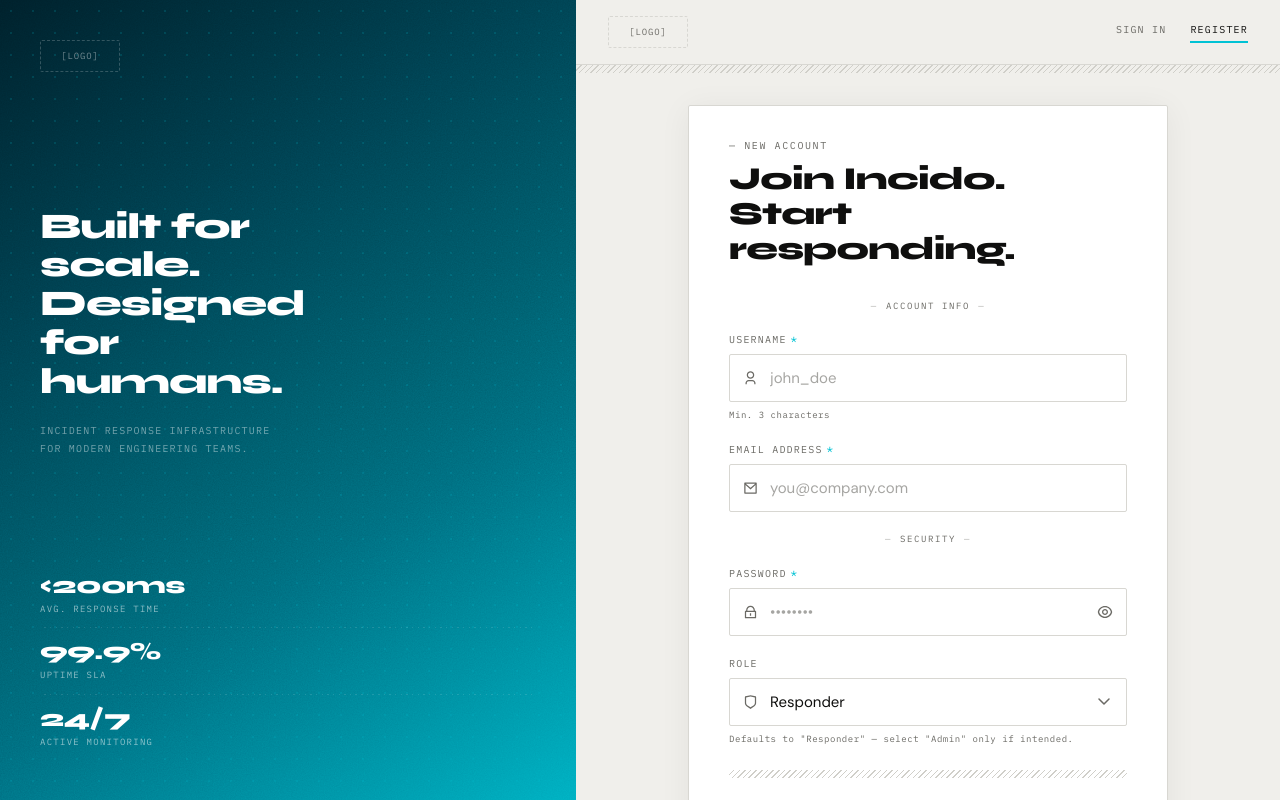
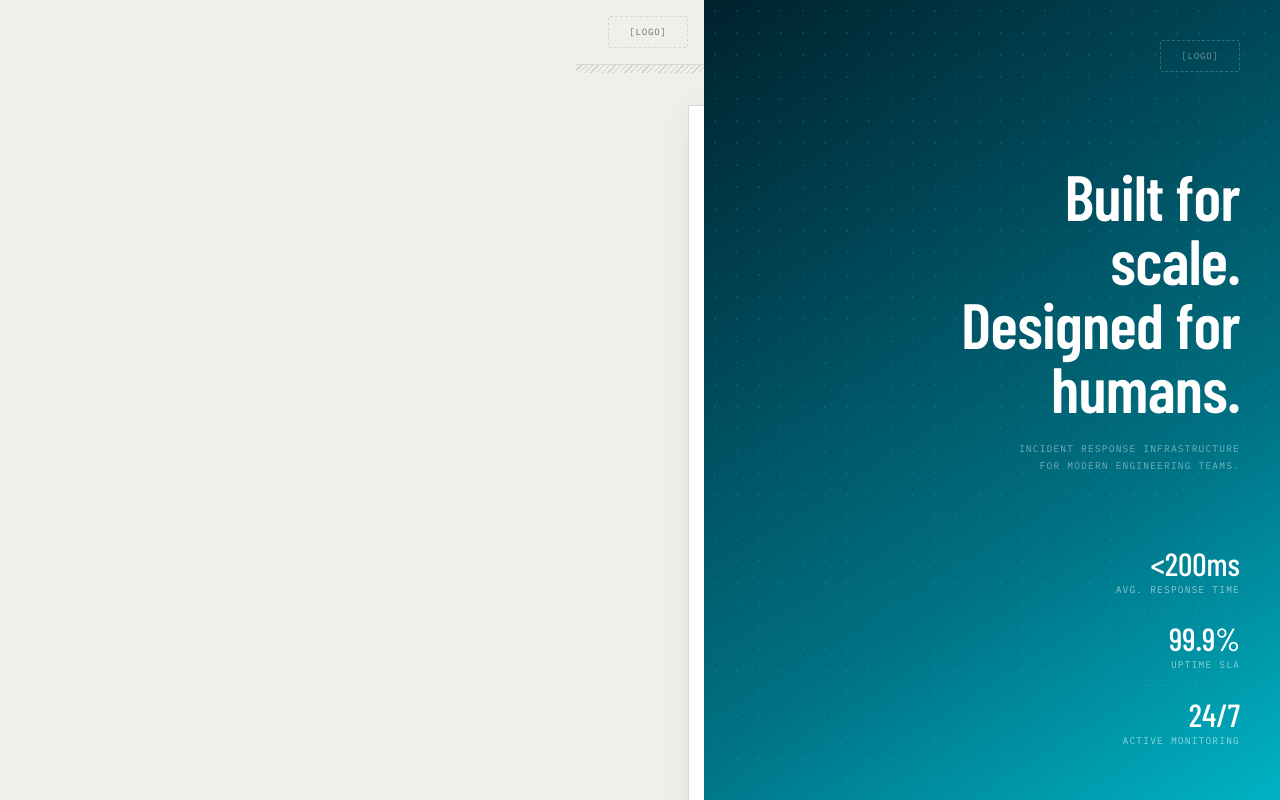
Before and after one commit to Rayala07/incido, a React (Vite) app in the folder frontend/: page /register in a window 1280 px wide. Built offline with nearby package versions, Linux system fonts and the light colour scheme.

Commit message:
update: Authentication UI

```diff
--- a/frontend/index.html
+++ b/frontend/index.html
@@ -9,7 +9,7 @@
     <link rel="preconnect" href="https://fonts.googleapis.com" />
     <link rel="preconnect" href="https://fonts.gstatic.com" crossorigin />
     <link
-      href="https://fonts.googleapis.com/css2?family=Syne:wght@400;500;600;700;800&family=IBM+Plex+Mono:wght@300;400;500&family=DM+Sans:ital,opsz,wght@0,9..40,300;0,9..40,400;0,9..40,500;0,9..40,600;1,9..40,400&display=swap"
+      href="https://fonts.googleapis.com/css2?family=Barlow+Condensed:wght@500;600;700&family=IBM+Plex+Mono:wght@400;500&family=DM+Sans:wght@400;500&display=swap"
       rel="stylesheet"
     />
   </head>
--- a/frontend/src/app/app.css
+++ b/frontend/src/app/app.css
@@ -8,7 +8,7 @@
   --color-accent:       #00C2D4;
   --color-accent-hover: #00A8B8;
 
-  --font-display: 'Syne', sans-serif;
+  --font-display: 'Barlow Condensed', sans-serif;
   --font-mono:    'IBM Plex Mono', monospace;
   --font-sans:    'DM Sans', sans-serif;
 }
--- a/frontend/src/auth/components/AuthLayout.jsx
+++ b/frontend/src/auth/components/AuthLayout.jsx
@@ -1,4 +1,4 @@
-import { Link, useLocation } from 'react-router-dom'
+import { Link, useLocation, Outlet } from 'react-router-dom'
 import { motion } from 'motion/react'
 import '../../app/app.css'
 
@@ -24,7 +24,7 @@
       <Link
         key={to}
         to={to}
-        className={`font-mono text-[10px] uppercase tracking-[0.12em] pb-1 border-b-2 transition-colors duration-200 ${
+        className={`font-mono font-medium text-[0.7rem] uppercase tracking-[0.12em] pb-1 border-b-2 transition-colors duration-200 ${
           active
             ? 'text-[var(--text-primary)] border-accent'
             : 'text-[var(--text-muted)] border-transparent hover:text-[var(--text-primary)]'
@@ -56,19 +56,58 @@
   }} />
 )
 
-const DecoPanel = ({ compact = false }) => {
+const DecoPanelContent = ({ alignRight = false }) => (
+  <div className={`flex flex-col h-full ${alignRight ? 'items-end text-right' : 'items-start text-left'}`}>
+    <LogoBox light />
+
+    {/* Tagline */}
+    <div className={`flex-1 flex flex-col justify-center mt-8 ${alignRight ? 'items-end' : 'items-start'}`}>
+      <motion.h1
+        className="font-display font-semibold text-white leading-[1.0] tracking-[-0.01em]"
+        style={{ fontSize: 'clamp(2.5rem, 5vw, 4rem)', maxWidth: 300 }}
+      >
+        Built for scale.<br />Designed for<br />humans.
+      </motion.h1>
+      <motion.p
+        className="font-mono font-normal uppercase leading-[1.8] mt-5"
+        style={{ fontSize: '0.6rem', letterSpacing: '0.12em', color: 'rgba(255,255,255,0.45)', maxWidth: 260 }}
+      >
+        Incident response infrastructure<br />for modern engineering teams.
+      </motion.p>
+    </div>
+
+    {/* Stats */}
+    <div className={`shrink-0 flex flex-col ${alignRight ? 'items-end' : 'items-start'}`}>
+      {STATS.map((stat, idx) => (
+        <div key={idx} className="w-full">
+          <div className={`py-3 flex flex-col ${alignRight ? 'items-end' : 'items-start'}`}>
+            <div className="font-display font-medium text-white text-[2rem] leading-none">
+              {stat.value}
+            </div>
+            <div className="font-mono font-normal text-[0.6rem] uppercase tracking-[0.12em] text-white/55 mt-1">
+              {stat.label}
+            </div>
+          </div>
+          {idx < STATS.length - 1 && <DecoStripe />}
+        </div>
+      ))}
+    </div>
+  </div>
+)
+
+const DecoPanel = ({ compact = false, isRegister = false }) => {
   if (compact) {
     return (
       <div className="deco-panel w-full flex items-center px-10 gap-12" style={{ height: 160 }}>
         <div className="grain-overlay" />
-        <p className="relative z-10 font-display font-extrabold text-white leading-tight text-[1.125rem] max-w-[200px] tracking-[-0.02em]">
+        <p className="relative z-10 font-display font-semibold text-white leading-tight text-[1.125rem] max-w-[200px] tracking-[-0.02em]">
           Built for scale.<br />Designed for humans.
         </p>
         <div className="relative z-10 flex gap-10 ml-auto">
           {STATS.slice(0, 2).map((s, i) => (
             <div key={i}>
-              <div className="font-display font-extrabold text-white text-xl leading-none tracking-[-0.02em]">{s.value}</div>
-              <div className="font-mono text-[9px] uppercase tracking-[0.12em] text-white/55 mt-1">{s.label}</div>
+              <div className="font-display font-medium text-white text-[2rem] leading-none">{s.value}</div>
+              <div className="font-mono font-normal text-[0.6rem] uppercase tracking-[0.12em] text-white/55 mt-1">{s.label}</div>
             </div>
           ))}
         </div>
@@ -77,62 +116,30 @@
   }
 
   return (
-    <motion.div
-      className="deco-panel h-full flex flex-col p-10"
-      initial={{ opacity: 0, x: -24 }}
-      animate={{ opacity: 1, x: 0 }}
-      transition={{ duration: 0.6, ease: [0.22, 1, 0.36, 1] }}
-    >
+    <div className="deco-panel relative h-full w-full overflow-hidden">
       <div className="grain-overlay" />
 
-      <div className="relative z-10 flex flex-col h-full">
-        <LogoBox light />
+      {/* Cross-fading container wrapper */}
+      <div className="absolute inset-10 z-10">
 
-        {/* Tagline */}
-        <div className="flex-1 flex flex-col justify-center mt-8">
-          <motion.h1
-            className="font-display font-extrabold text-white leading-[1.08] tracking-[-0.025em]"
-            style={{ fontSize: '2.25rem', maxWidth: 300 }}
-            initial={{ opacity: 0, y: 18 }}
-            animate={{ opacity: 1, y: 0 }}
-            transition={{ delay: 0.2, duration: 0.55, ease: [0.22, 1, 0.36, 1] }}
-          >
-            Built for scale.<br />Designed for<br />humans.
-          </motion.h1>
-          <motion.p
-            className="font-mono uppercase leading-[1.8] mt-5"
-            style={{ fontSize: 10, letterSpacing: '0.12em', color: 'rgba(255,255,255,0.45)', maxWidth: 260 }}
-            initial={{ opacity: 0 }}
-            animate={{ opacity: 1 }}
-            transition={{ delay: 0.38, duration: 0.5 }}
-          >
-            Incident response infrastructure<br />for modern engineering teams.
-          </motion.p>
+        {/* Left-aligned state (Sign In) */}
+        <div
+          className="absolute inset-0 transition-opacity duration-500 ease-in-out"
+          style={{ opacity: isRegister ? 0 : 1, pointerEvents: isRegister ? 'none' : 'auto' }}
+        >
+          <DecoPanelContent alignRight={false} />
         </div>
 
-        {/* Stats */}
-        <motion.div
-          className="shrink-0"
-          initial={{ opacity: 0, y: 14 }}
-          animate={{ opacity: 1, y: 0 }}
-          transition={{ delay: 0.48, duration: 0.5 }}
+        {/* Right-aligned state (Register) */}
+        <div
+          className="absolute inset-0 transition-opacity duration-500 ease-in-out"
+          style={{ opacity: isRegister ? 1 : 0, pointerEvents: isRegister ? 'auto' : 'none' }}
         >
-          {STATS.map((stat, idx) => (
-            <div key={idx}>
-              <div className="py-3">
-                <div className="font-display font-extrabold text-white text-2xl leading-none tracking-[-0.02em]">
-                  {stat.value}
-                </div>
-                <div className="font-mono text-[9px] uppercase tracking-[0.14em] text-white/55 mt-1">
-                  {stat.label}
-                </div>
-              </div>
-              {idx < STATS.length - 1 && <DecoStripe />}
-            </div>
-          ))}
-        </motion.div>
+          <DecoPanelContent alignRight={true} />
+        </div>
+
       </div>
-    </motion.div>
+    </div>
   )
 }
 
@@ -145,18 +152,37 @@
 //  - Inner centering wrapper: min-h-full flex items-center →
 //    centers form when it fits; scrolls from top when it doesn't
 
-const AuthLayout = ({ children }) => {
+const AuthLayout = () => {
+  const { pathname } = useLocation()
+  const isRegister = pathname === '/register'
+
   return (
     // h-screen + overflow-hidden = hard viewport boundary, no page scroll
-    <div className="h-screen overflow-hidden flex flex-col lg:flex-row bg-[var(--bg-base)]">
+    <div className={`auth-wrapper h-screen overflow-hidden flex flex-col lg:flex-row bg-[var(--bg-base)] ${isRegister ? 'swapped' : ''}`}>
+      <style>{`
+        @media (min-width: 1024px) {
+          .auth-wrapper {
+            position: relative;
+          }
+          .slide-panel {
+            transition: transform 500ms cubic-bezier(0.4, 0, 0.2, 1);
+            will-change: transform;
+          }
+          .auth-wrapper.swapped .slide-panel-left {
+            transform: translateX(calc(100vw - 100%));
+          }
+          .auth-wrapper.swapped .slide-panel-right {
+            transform: translateX(calc(-100vw + 100%));
+          }
+        }
+      `}</style>
 
-      {/* Left decorative column — desktop only, full height */}
-      <div className="hidden lg:block shrink-0 h-full" style={{ width: '45%' }}>
-        <DecoPanel />
+      <div className="slide-panel slide-panel-left hidden lg:block shrink-0 h-full relative z-20" style={{ width: '45%' }}>
+        <DecoPanel isRegister={isRegister} />
       </div>
 
       {/* Right / main column — fills remaining width, full height */}
-      <div className="flex flex-1 flex-col h-full overflow-hidden bg-[var(--bg-base)]">
+      <div className="slide-panel slide-panel-right flex flex-1 flex-col h-full overflow-hidden bg-[var(--bg-base)] relative z-10">
 
         {/* Mobile: 4px cyan accent bar — shrink-0 so it never collapses */}
         <div className="lg:hidden h-1 bg-accent shrink-0" />
@@ -198,14 +224,17 @@
                 'w-full bg-[var(--bg-card)]',
                 'py-7 px-5',
                 'md:max-w-[480px] md:border md:border-[var(--border-col)]',
-                'md:rounded-[2px] md:shadow-[0_4px_32px_rgba(0,0,0,0.06)]',
+                'md:shadow-[0_4px_32px_rgba(0,0,0,0.06)]',
                 'md:px-10 md:py-8',
+                'transition-all duration-300',
+                'hover:rounded-xl hover:border-accent',
+                'focus-within:rounded-xl focus-within:border-accent',
               ].join(' ')}
-              initial={{ opacity: 0, y: 20 }}
-              animate={{ opacity: 1, y: 0 }}
+              initial={{ opacity: 0 }}
+              animate={{ opacity: 1 }}
               transition={{ duration: 0.5, ease: [0.22, 1, 0.36, 1], delay: 0.08 }}
             >
-              {children}
+              <Outlet />
             </motion.div>
           </div>
         </div>
--- a/frontend/src/auth/pages/LoginPage.jsx
+++ b/frontend/src/auth/pages/LoginPage.jsx
@@ -2,7 +2,6 @@
 import { Link } from 'react-router-dom'
 import { motion } from 'motion/react'
 import { RiEyeLine, RiEyeOffLine, RiMailLine, RiLockLine } from '@remixicon/react'
-import AuthLayout from '../components/AuthLayout'
 
 // ── Reusable field wrapper ────────────────────────────────
 const Field = ({ label, required, error, children, delay = 0 }) => (
@@ -13,7 +12,7 @@
     transition={{ duration: 0.4, ease: [0.22, 1, 0.36, 1], delay }}
   >
     {/* Label */}
-    <label className="flex items-center gap-1 font-mono text-[10px] uppercase tracking-[0.12em] text-[var(--text-muted)] mb-[7px] select-none">
+    <label className="flex items-center gap-1 font-mono font-normal text-[0.65rem] uppercase tracking-[0.1em] text-[var(--text-muted)] mb-[7px] select-none">
       {label}
       {required && <span className="text-accent text-[11px] leading-none">*</span>}
     </label>
@@ -23,7 +22,7 @@
     {/* Error */}
     {error && (
       <motion.p
-        className="font-mono text-[10px] text-red-500 tracking-[0.04em] mt-1.5"
+        className="font-mono font-normal text-[0.65rem] text-red-500 tracking-[0.1em] mt-1"
         initial={{ opacity: 0, y: -4 }}
         animate={{ opacity: 1, y: 0 }}
         transition={{ duration: 0.2 }}
@@ -37,9 +36,9 @@
 // ── Base input classes ────────────────────────────────────
 const inputBase = (hasError) =>
   [
-    'w-full h-12 px-4 bg-transparent',
+    'w-full h-11 px-4 bg-transparent',
     'border border-[var(--border-col)] rounded-[2px]',
-    'text-[var(--text-primary)] font-sans text-[0.9375rem]',
+    'text-[var(--text-primary)] font-sans font-normal text-[0.9rem]',
     'placeholder:text-[var(--text-muted)] placeholder:opacity-60',
     'outline-none transition-colors duration-200',
     'focus:border-accent',
@@ -78,24 +77,27 @@
   }
 
   return (
-    <AuthLayout>
+    <>
       {/* Heading */}
       <motion.div
         initial={{ opacity: 0, y: 12 }}
         animate={{ opacity: 1, y: 0 }}
         transition={{ duration: 0.45, ease: [0.22, 1, 0.36, 1] }}
-        className="mb-8"
+        className="mb-5"
       >
-        <p className="font-mono text-[10px] uppercase tracking-[0.16em] text-[var(--text-muted)] mb-2">
+        <p className="font-mono font-normal text-[0.65rem] uppercase tracking-[0.15em] text-[var(--text-muted)] mb-2">
           — Welcome back
         </p>
-        <h2 className="font-display font-extrabold text-[var(--text-primary)] text-[2rem] leading-[1.1] tracking-[-0.025em]">
+        <h2
+          className="font-display font-semibold text-[var(--text-primary)] leading-[1.05] tracking-[-0.01em]"
+          style={{ fontSize: 'clamp(2rem, 4vw, 3rem)' }}
+        >
           Sign in to<br />your account.
         </h2>
       </motion.div>
 
       {/* Form */}
-      <form onSubmit={handleSubmit} noValidate className="flex flex-col gap-5">
+      <form onSubmit={handleSubmit} noValidate className="flex flex-col gap-[14px]">
 
         {/* Email */}
         <Field label="Email Address" required error={errors.email} delay={0.08}>
@@ -154,8 +156,8 @@
           id="login-submit"
           type="submit"
           className={[
-            'w-full h-12 bg-accent text-[#0F0F0E]',
-            'font-sans font-semibold text-[0.8125rem] uppercase tracking-[0.08em]',
+            'w-full h-11 bg-accent text-[#0F0F0E]',
+            'font-mono font-medium text-[0.75rem] uppercase tracking-[0.15em]',
             'rounded-[2px] border-none cursor-pointer',
             'transition-all duration-200',
             'hover:brightness-110 hover:-translate-y-px',
@@ -169,7 +171,7 @@
 
         {/* Footer link */}
         <motion.p
-          className="text-center font-mono text-[10px] uppercase tracking-[0.1em] text-[var(--text-muted)] mt-1"
+          className="text-center font-mono font-normal text-[0.65rem] uppercase tracking-[0.1em] text-[var(--text-muted)] mt-1"
           initial={{ opacity: 0 }}
           animate={{ opacity: 1 }}
           transition={{ delay: 0.3 }}
@@ -183,7 +185,7 @@
           </Link>
         </motion.p>
       </form>
-    </AuthLayout>
+    </>
   )
 }
 
--- a/frontend/src/auth/pages/RegisterPage.jsx
+++ b/frontend/src/auth/pages/RegisterPage.jsx
@@ -6,7 +6,6 @@
   RiMailLine, RiLockLine,
   RiUser3Line, RiShieldLine,
 } from '@remixicon/react'
-import AuthLayout from '../components/AuthLayout'
 
 // ── Password strength logic ───────────────────────────────
 const calcStrength = (pwd) => {
@@ -73,7 +72,7 @@
     animate={{ opacity: 1, y: 0 }}
     transition={{ duration: 0.4, ease: [0.22, 1, 0.36, 1], delay }}
   >
-    <label className="flex items-center gap-1 font-mono text-[10px] uppercase tracking-[0.12em] text-[var(--text-muted)] mb-[7px] select-none">
+    <label className="flex items-center gap-1 font-mono font-normal text-[0.65rem] uppercase tracking-[0.1em] text-[var(--text-muted)] mb-[7px] select-none">
       {label}
       {required && <span className="text-accent text-[11px] leading-none">*</span>}
     </label>
@@ -81,14 +80,14 @@
     {children}
 
     {hint && !error && (
-      <p className="font-mono text-[9px] tracking-[0.06em] text-[var(--text-muted)] mt-1.5 leading-[1.6]">
+      <p className="font-mono font-normal text-[0.65rem] tracking-[0.06em] text-[var(--text-muted)] mt-1 leading-[1.6]">
         {hint}
       </p>
     )}
 
     {error && (
       <motion.p
-        className="font-mono text-[10px] text-red-500 tracking-[0.04em] mt-1.5"
+        className="font-mono font-normal text-[0.65rem] text-red-500 tracking-[0.1em] mt-1"
         initial={{ opacity: 0, y: -4 }}
         animate={{ opacity: 1, y: 0 }}
         transition={{ duration: 0.2 }}
@@ -102,9 +101,9 @@
 // ── Base input classes ────────────────────────────────────
 const inputBase = (hasError) =>
   [
-    'w-full h-12 px-4 bg-transparent',
+    'w-full h-11 px-4 bg-transparent',
     'border border-[var(--border-col)] rounded-[2px]',
-    'text-[var(--text-primary)] font-sans text-[0.9375rem]',
+    'text-[var(--text-primary)] font-sans font-normal text-[0.9rem]',
     'placeholder:text-[var(--text-muted)] placeholder:opacity-60',
     'outline-none transition-colors duration-200',
     'focus:border-accent',
@@ -177,24 +176,27 @@
   }
 
   return (
-    <AuthLayout>
+    <>
       {/* Heading */}
       <motion.div
         initial={{ opacity: 0, y: 12 }}
         animate={{ opacity: 1, y: 0 }}
         transition={{ duration: 0.45, ease: [0.22, 1, 0.36, 1] }}
-        className="mb-8"
+        className="mb-5"
       >
-        <p className="font-mono text-[10px] uppercase tracking-[0.16em] text-[var(--text-muted)] mb-2">
+        <p className="font-mono font-normal text-[0.65rem] uppercase tracking-[0.15em] text-[var(--text-muted)] mb-2">
           — New account
         </p>
-        <h2 className="font-display font-extrabold text-[var(--text-primary)] text-[2rem] leading-[1.1] tracking-[-0.025em]">
+        <h2
+          className="font-display font-semibold text-[var(--text-primary)] leading-[1.05] tracking-[-0.01em]"
+          style={{ fontSize: 'clamp(2rem, 4vw, 3rem)' }}
+        >
           Join Incido.<br />Start responding.
         </h2>
       </motion.div>
 
       {/* Form */}
-      <form onSubmit={handleSubmit} noValidate className="flex flex-col gap-5">
+      <form onSubmit={handleSubmit} noValidate className="flex flex-col gap-[14px]">
 
         {/* ── Section: Account Info ──────────────────────── */}
         <SectionLabel delay={0.06}>Account Info</SectionLabel>
@@ -316,8 +318,8 @@
           id="register-submit"
           type="submit"
           className={[
-            'w-full h-12 bg-accent text-[#0F0F0E]',
-            'font-sans font-semibold text-[0.8125rem] uppercase tracking-[0.08em]',
+            'w-full h-11 bg-accent text-[#0F0F0E]',
+            'font-mono font-medium text-[0.75rem] uppercase tracking-[0.15em]',
             'rounded-[2px] border-none cursor-pointer',
             'transition-all duration-200',
             'hover:brightness-110 hover:-translate-y-px',
@@ -331,7 +333,7 @@
 
         {/* Footer link */}
         <motion.p
-          className="text-center font-mono text-[10px] uppercase tracking-[0.1em] text-[var(--text-muted)] mt-1"
+          className="text-center font-mono font-normal text-[0.65rem] uppercase tracking-[0.1em] text-[var(--text-muted)] mt-1"
           initial={{ opacity: 0 }}
           animate={{ opacity: 1 }}
           transition={{ delay: 0.4 }}
@@ -345,7 +347,7 @@
           </Link>
         </motion.p>
       </form>
-    </AuthLayout>
+    </>
   )
 }
 
--- a/frontend/src/routes.jsx
+++ b/frontend/src/routes.jsx
@@ -2,12 +2,16 @@
 import Home         from './home/pages/Home'
 import LoginPage    from './auth/pages/LoginPage'
 import RegisterPage from './auth/pages/RegisterPage'
+import AuthLayout   from './auth/components/AuthLayout'
 
 export const router = createBrowserRouter([
   {
     path: '/',
     element: <Home />,
   },
+  {
+    element: <AuthLayout />,
+    children: [
       {
         path: '/login',
         element: <LoginPage />,
@@ -16,6 +20,8 @@
         path: '/register',
         element: <RegisterPage />,
       },
+    ],
+  },
   {
     // Catch-all → home
     path: '*',
```
Lines whose indentation alone changed are shown as unchanged.
